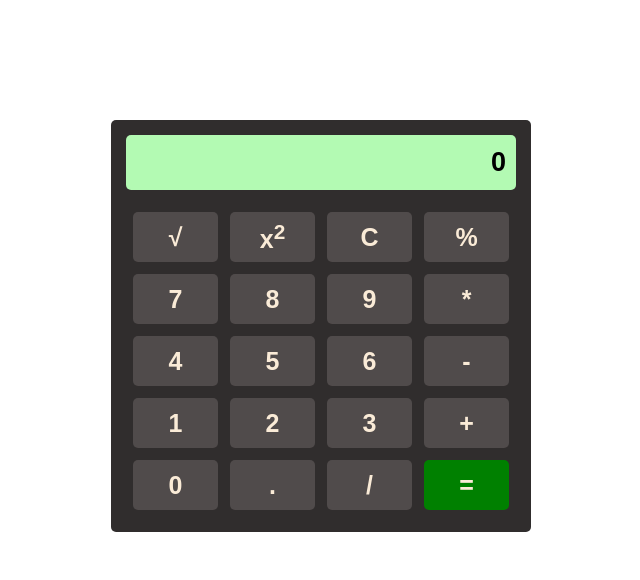
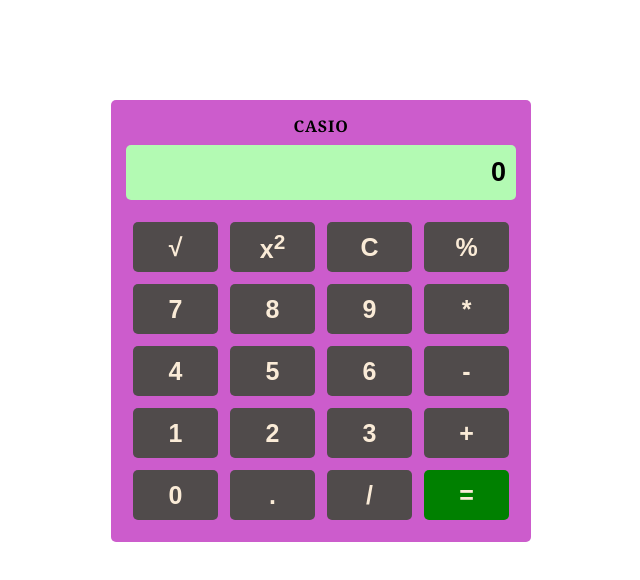
Before and after one commit to amirazamweb/calculator, a plain HTML site: page index.html in a window 1280 px wide. Shown: the whole page, without its empty margins (319-959 px from the left). Drawn offline with Linux system fonts and the light colour scheme.

Commit message:
again commit

```diff
--- a/index.html
+++ b/index.html
@@ -1,12 +1,15 @@
 <!DOCTYPE html>
 <html>
-<title>Online HTML Editor</title>
+<title>Calculator</title>
+
 <head>
   <link rel="stylesheet" href="main.css">
 </head>
+
 <body>
   <div id="container">
     <div id="func">
+      <h4>CASIO</h4>
       <input type="text" id="screen">
       <table>
         <tr>
@@ -28,7 +31,7 @@
           <td><button class="symbol"">-</button></td>
       </tr>
       <tr>
-        <td><button class="val">1</button></td>
+        <td><button class=" val">1</button></td>
           <td><button class="val">2</button></td>
           <td><button class="val">3</button></td>
           <td><button class="symbol">+</button></td>
@@ -44,4 +47,5 @@
   </div>
   <script src="main.js"></script>
 </body>
+
 </html>
--- a/main.css
+++ b/main.css
@@ -8,13 +8,21 @@
     flex-direction: column;
     align-items: center;
     justify-content: center;
-    margin-top: 120px;
+    margin-top: 100px;
 }
 
 #func {
     padding: 15px;
-    background-color: rgb(48, 45, 45);
+    background-color: rgb(204, 92, 204);
     border-radius: 5px;
+}
+
+#func h4 {
+    text-align: center;
+    margin-bottom: 0.5rem;
+    font-family: Cambria, Cochin, Georgia, Times, 'Times New Roman', serif;
+    letter-spacing: 0.05rem;
+    font-weight: 800;
 }
 
 #func input {
```
Lines whose indentation alone changed are shown as unchanged.
